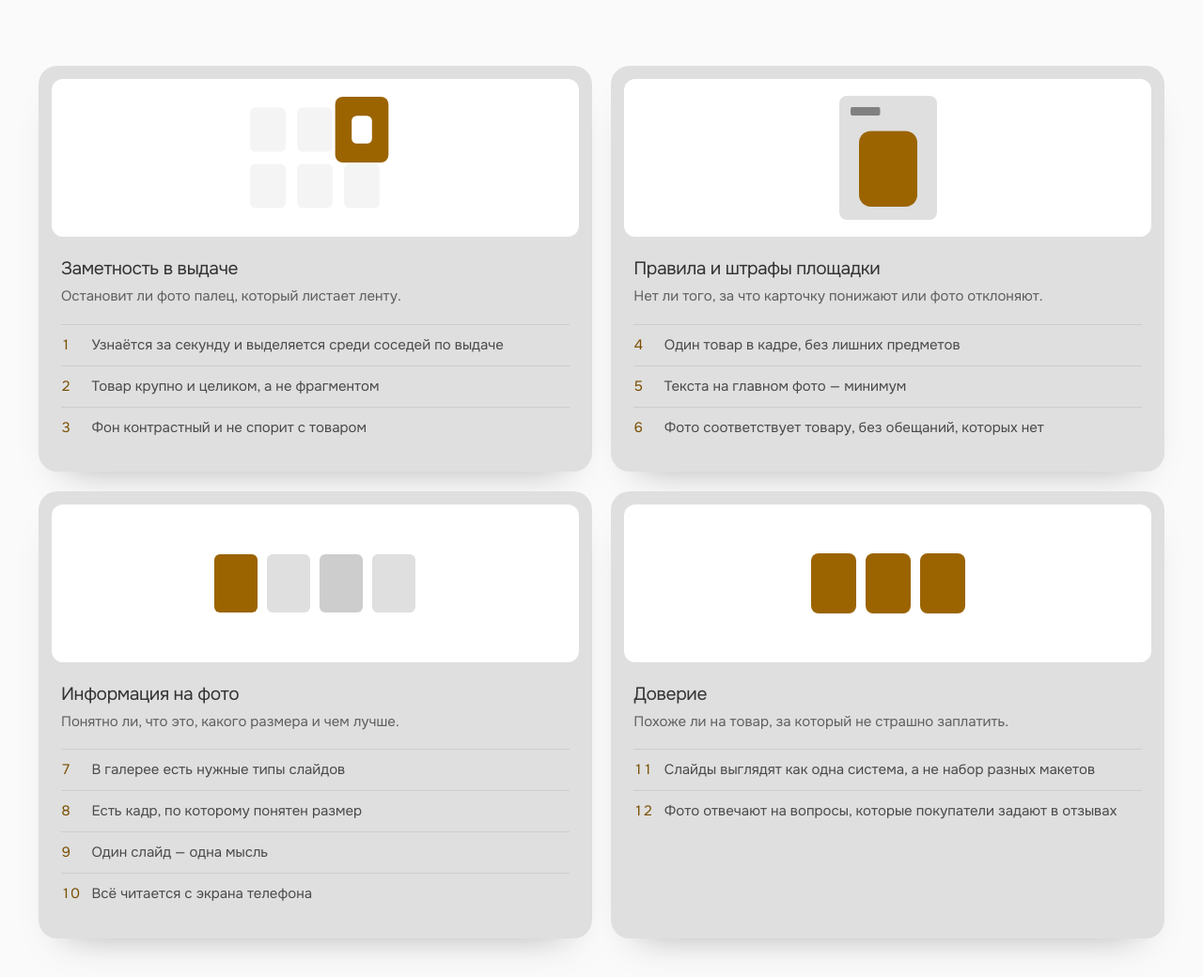
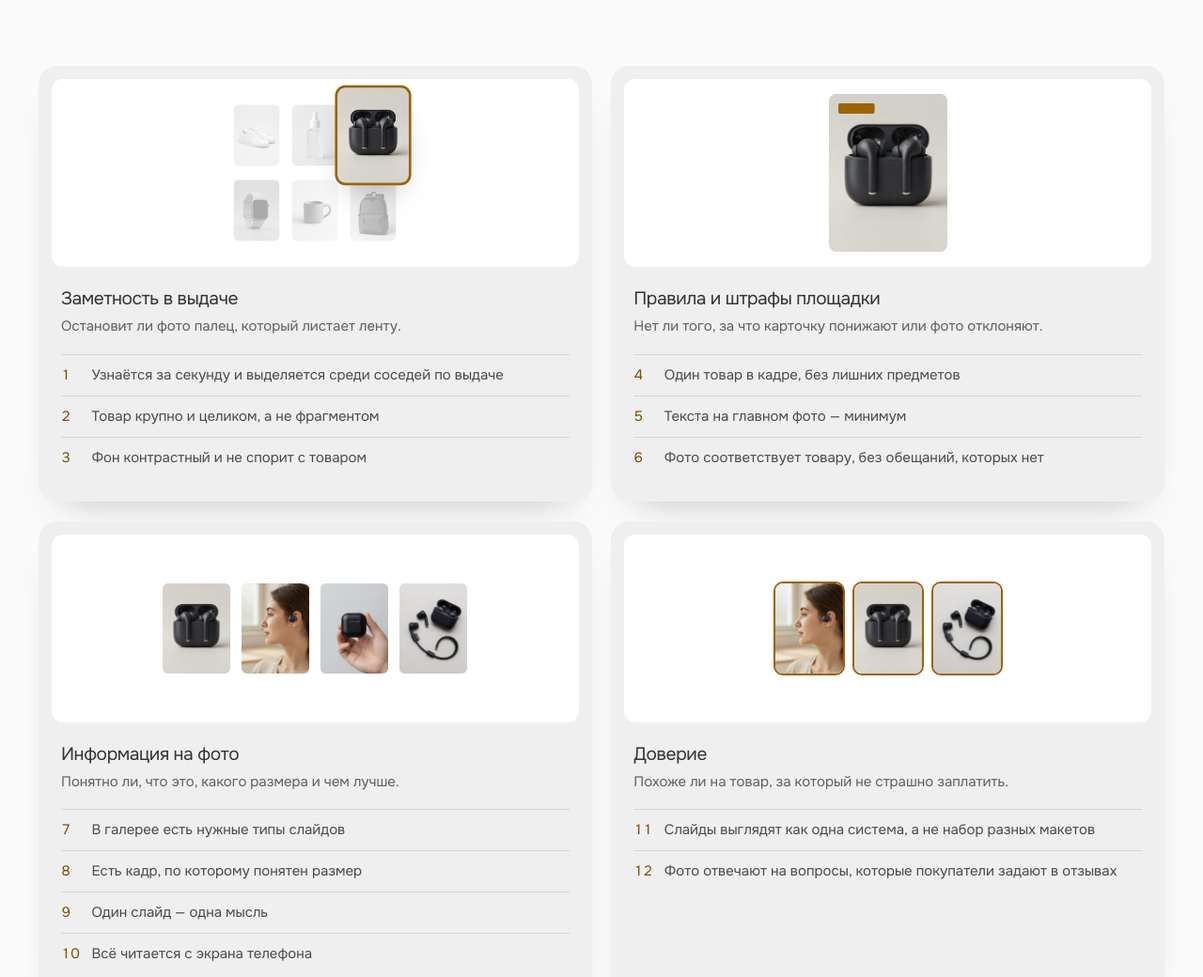
Before and after one commit to artemdesignerwork-dev/wb-ozon-audit-landing, a plain HTML site: page index.html in a window 1280 px wide. Shown: the part 4318-5358 px from the top of the page at 94% size. Drawn offline with Linux system fonts and the light colour scheme; a web font is replaced by a local one.

Commit message:
Criteria diagrams use real product photos; lighter cards; 3D visual in the closing band
Images generated with Higgsfield z_image; prompts embedded in each file.

Co-Authored-By: Claude Opus 5.5 <noreply@anthropic.com>

```diff
--- a/index.html
+++ b/index.html
@@ -197,7 +197,7 @@
     <div class="groups">
       <article class="group" tabindex="-1">
         <div class="demo demo--feed" aria-hidden="true">
-          <span></span><span></span><span class="is-you"><i></i></span><span></span><span></span><span></span>
+          <span><img src="assets/products/sneakers.jpg" width="600" height="800" alt="" loading="lazy" decoding="async"></span><span><img src="assets/products/serum.jpg" width="600" height="800" alt="" loading="lazy" decoding="async"></span><span class="is-you"><img src="assets/products/earbuds.jpg" width="600" height="800" alt="" loading="lazy" decoding="async"></span><span><img src="assets/products/watch.jpg" width="600" height="800" alt="" loading="lazy" decoding="async"></span><span><img src="assets/products/mug.jpg" width="600" height="800" alt="" loading="lazy" decoding="async"></span><span><img src="assets/products/backpack.jpg" width="600" height="800" alt="" loading="lazy" decoding="async"></span>
         </div>
         <h3>Заметность в&nbsp;выдаче</h3>
         <p class="group__lead">Остановит&nbsp;ли фото палец, который листает ленту.</p>
@@ -209,7 +209,7 @@
       </article>
       <article class="group" tabindex="-1">
         <div class="demo demo--rules" aria-hidden="true">
-          <div class="demo__frame"><b></b><b></b><b></b><i></i></div>
+          <div class="demo__frame"><img src="assets/products/earbuds.jpg" width="600" height="800" alt="" loading="lazy" decoding="async"><b></b><b></b><b></b></div>
         </div>
         <h3>Правила и&nbsp;штрафы площадки</h3>
         <p class="group__lead">Нет&nbsp;ли того, за&nbsp;что карточку понижают или фото отклоняют.</p>
@@ -221,7 +221,7 @@
       </article>
       <article class="group" tabindex="-1">
         <div class="demo demo--info" aria-hidden="true">
-          <span></span><span></span><span></span><span></span>
+          <span><img src="assets/products/earbuds.jpg" width="600" height="800" alt="" loading="lazy" decoding="async"></span><span><img src="assets/products/inuse.jpg" width="600" height="800" alt="" loading="lazy" decoding="async"></span><span><img src="assets/products/scale.jpg" width="600" height="800" alt="" loading="lazy" decoding="async"></span><span><img src="assets/products/flatlay.jpg" width="600" height="800" alt="" loading="lazy" decoding="async"></span>
         </div>
         <h3>Информация на&nbsp;фото</h3>
         <p class="group__lead">Понятно&nbsp;ли, что это, какого размера и&nbsp;чем лучше.</p>
@@ -234,7 +234,7 @@
       </article>
       <article class="group" tabindex="-1">
         <div class="demo demo--trust" aria-hidden="true">
-          <span></span><span></span><span></span>
+          <span><img src="assets/products/inuse.jpg" width="600" height="800" alt="" loading="lazy" decoding="async"></span><span><img src="assets/products/earbuds.jpg" width="600" height="800" alt="" loading="lazy" decoding="async"></span><span><img src="assets/products/flatlay.jpg" width="600" height="800" alt="" loading="lazy" decoding="async"></span>
         </div>
         <h3>Доверие</h3>
         <p class="group__lead">Похоже&nbsp;ли на&nbsp;товар, за&nbsp;который не&nbsp;страшно заплатить.</p>
@@ -325,11 +325,16 @@
 
   <!-- Close -->
   <section class="close" aria-labelledby="close-title">
-    <h2 class="close__title" id="close-title">Пришлите ссылку на&nbsp;обложку&nbsp;— получите разбор причин низкого CTR через 24&nbsp;часа</h2>
-    <a class="btn btn--light btn--lg" data-tg href="https://t.me/Artfreelancer" onclick="ym(113476350,'reachGoal','tg_click')" target="_blank" rel="noopener">
-      <span class="btn__label">Прислать ссылку в Telegram</span>
-      <span class="btn__disc" aria-hidden="true"><svg viewBox="0 0 16 16"><path d="M3 8h9M8.5 4.5 12 8l-3.5 3.5"/></svg></span>
-    </a>
+    <div class="close__copy">
+      <h2 class="close__title" id="close-title">Пришлите ссылку на&nbsp;обложку&nbsp;— получите разбор причин низкого CTR через 24&nbsp;часа</h2>
+      <a class="btn btn--light btn--lg" data-tg href="https://t.me/Artfreelancer" onclick="ym(113476350,'reachGoal','tg_click')" target="_blank" rel="noopener">
+        <span class="btn__label">Прислать ссылку в Telegram</span>
+        <span class="btn__disc" aria-hidden="true"><svg viewBox="0 0 16 16"><path d="M3 8h9M8.5 4.5 12 8l-3.5 3.5"/></svg></span>
+      </a>
+    </div>
+    <figure class="close__visual" aria-hidden="true">
+      <img src="assets/products/visual3d.jpg" width="1400" height="1050" alt="" loading="lazy" decoding="async">
+    </figure>
   </section>
 
 </main>
--- a/styles.css
+++ b/styles.css
@@ -4,6 +4,7 @@
   --paper: #ffffff;
   --neutral: #dfdfdf;
   --neutral-deep: #cdcdcd;
+  --neutral-soft: #efefef;    /* criteria cards: lighter than the neutral band */
   --ink: #333333;
   --ink-soft: #4a4a4a;
   --muted: #5f5f5f;
@@ -392,17 +393,17 @@ button { font: inherit; color: inherit; }
   max-width: var(--max); margin: 0 auto;
   padding: var(--section) var(--gutter) 0;
 }
-/* criteria: feature cards with a live diagram on top */
+/* criteria: feature cards with a live product-photo diagram on top */
 .groups { display: grid; grid-template-columns: repeat(2, minmax(0, 1fr)); gap: clamp(12px, 1.6vw, 24px); }
 .group {
   display: flex; flex-direction: column;
   padding: 14px 14px clamp(20px, 2vw, 28px);
   border-radius: 20px;
-  background: var(--neutral);
+  background: var(--neutral-soft);
   outline: none;
   transition: transform .5s var(--ease), box-shadow .5s var(--ease);
 }
-.group:hover, .group.is-play { transform: translateY(-4px); box-shadow: 0 22px 40px -28px rgba(0, 0, 0, .35); }
+.group:hover, .group.is-play { transform: translateY(-4px); box-shadow: 0 22px 40px -28px rgba(0, 0, 0, .3); }
 .group h3 { font-size: clamp(1.2rem, 1.5vw, 1.4rem); line-height: 1.2; font-weight: 400; letter-spacing: -0.02em; margin: 22px 10px 0; text-wrap: balance; }
 .group__lead { color: var(--muted); font-size: 15px; line-height: 1.45; margin: 8px 10px 18px; }
 .group ol { counter-reset: h; display: grid; margin: 0 10px; }
@@ -413,56 +414,60 @@ button { font: inherit; color: inherit; }
   counter-increment: h;
   display: grid; grid-template-columns: 1.9em 1fr; gap: 4px;
   padding: 11px 0;
-  border-top: 1px solid var(--neutral-deep);
+  border-top: 1px solid var(--line);
   color: var(--ink-soft); font-size: 15px; line-height: 1.4;
   text-wrap: pretty;
 }
 .group li::before { content: counter(h); color: var(--accent-text); font-variant-numeric: tabular-nums; }
 
 .demo {
-  position: relative; height: 168px; border-radius: 12px;
+  position: relative; height: 200px; border-radius: 12px;
   background: var(--paper);
   display: grid; place-items: center; overflow: hidden;
 }
-.demo span, .demo b, .demo i { display: block; transition: transform .6s var(--ease), opacity .5s var(--ease), background-color .5s var(--ease), border-radius .5s var(--ease); }
+.demo span, .demo b, .demo img { display: block; transition: transform .6s var(--ease), opacity .5s var(--ease), filter .5s var(--ease), border-radius .5s var(--ease), box-shadow .5s var(--ease); }
+.demo img { width: 100%; height: 100%; object-fit: cover; }
 
 /* 1 · a search feed where one cover takes the eye */
-.demo--feed { grid-template-columns: repeat(3, 42px); grid-auto-rows: 52px; gap: 8px; place-content: center; place-items: stretch; }
-.demo--feed span { border-radius: 6px; background: var(--neutral); }
-.demo--feed .is-you { background: var(--accent); display: grid; place-items: center; position: relative; z-index: 1; }
-.demo--feed .is-you i { width: 16px; height: 22px; border-radius: 4px; background: #fff; }
-.group:hover .demo--feed span:not(.is-you), .group.is-play .demo--feed span:not(.is-you) { opacity: .35; transform: scale(.9); }
-.group:hover .demo--feed .is-you, .group.is-play .demo--feed .is-you { transform: scale(1.35); }
+.demo--feed { grid-template-columns: repeat(3, 54px); grid-auto-rows: 72px; gap: 8px; place-content: center; place-items: stretch; }
+.demo--feed span { border-radius: 6px; overflow: hidden; background: var(--neutral); }
+.demo--feed .is-you { position: relative; z-index: 1; box-shadow: 0 0 0 2px var(--accent); }
+.group:hover .demo--feed span:not(.is-you), .group.is-play .demo--feed span:not(.is-you) { opacity: .35; filter: grayscale(1); transform: scale(.9); }
+.group:hover .demo--feed .is-you, .group.is-play .demo--feed .is-you { transform: scale(1.4); box-shadow: 0 0 0 2px var(--accent), 0 14px 26px -12px rgba(0, 0, 0, .45); }
 
-/* 2 · a cover cluttered with text, cleaned down to one product */
-.demo__frame { position: relative; width: 104px; height: 132px; border-radius: 8px; background: var(--neutral); }
-.demo--rules b { position: absolute; left: 12px; height: 9px; border-radius: 3px; background: var(--ink); opacity: .55; transform-origin: left center; }
-.demo--rules b:nth-child(1) { top: 12px; width: 70px; }
-.demo--rules b:nth-child(2) { top: 26px; width: 54px; }
-.demo--rules b:nth-child(3) { top: 40px; width: 62px; }
-.demo--rules i { position: absolute; left: 50%; bottom: 14px; width: 40px; height: 52px; margin-left: -20px; border-radius: 8px; background: var(--accent); transform-origin: center bottom; }
+/* 2 · a cover cluttered with promo text, cleaned down to the product */
+.demo__frame { position: relative; width: 126px; height: 168px; border-radius: 8px; overflow: hidden; background: #e4e0d9; }
+.demo--rules b { position: absolute; left: 10px; height: 11px; border-radius: 3px; background: var(--ink); opacity: .82; transform-origin: left center; z-index: 1; }
+.demo--rules b:nth-of-type(1) { top: 10px; width: 92px; background: var(--accent); opacity: 1; }
+.demo--rules b:nth-of-type(2) { top: 26px; width: 70px; }
+.demo--rules b:nth-of-type(3) { top: 42px; width: 82px; }
+.demo--rules img { transform-origin: center 70%; transform: scale(.9) translateY(12px); }
 .group:hover .demo--rules b, .group.is-play .demo--rules b { transform: scaleX(0); opacity: 0; }
-.group:hover .demo--rules b:nth-child(1), .group.is-play .demo--rules b:nth-child(1) { transform: scaleX(.45); opacity: .55; }
-.group:hover .demo--rules i, .group.is-play .demo--rules i { transform: scale(1.55); }
+.group:hover .demo--rules b:nth-of-type(1), .group.is-play .demo--rules b:nth-of-type(1) { transform: scaleX(.42); opacity: 1; }
+.group:hover .demo--rules img, .group.is-play .demo--rules img { transform: scale(1.08); }
 
 /* 3 · a gallery fanned in a stack, laid out slide by slide */
-.demo--info span { position: absolute; left: 50%; top: 50%; width: 46px; height: 62px; margin: -31px 0 0 -23px; border-radius: 6px; background: var(--neutral); box-shadow: 0 0 0 2px var(--paper); }
-.demo--info span:nth-child(1) { background: var(--accent); z-index: 4; }
-.demo--info span:nth-child(2) { transform: translate(6px, -4px) rotate(5deg); z-index: 3; }
-.demo--info span:nth-child(3) { transform: translate(12px, -8px) rotate(10deg); z-index: 2; background: var(--neutral-deep); }
-.demo--info span:nth-child(4) { transform: translate(18px, -12px) rotate(15deg); z-index: 1; }
-.group:hover .demo--info span:nth-child(1), .group.is-play .demo--info span:nth-child(1) { transform: translateX(-84px); }
-.group:hover .demo--info span:nth-child(2), .group.is-play .demo--info span:nth-child(2) { transform: translateX(-28px); }
-.group:hover .demo--info span:nth-child(3), .group.is-play .demo--info span:nth-child(3) { transform: translateX(28px); }
-.group:hover .demo--info span:nth-child(4), .group.is-play .demo--info span:nth-child(4) { transform: translateX(84px); }
+.demo--info span { position: absolute; left: 50%; top: 50%; width: 72px; height: 96px; margin: -48px 0 0 -36px; border-radius: 6px; overflow: hidden; background: var(--neutral); box-shadow: 0 0 0 2px var(--paper); }
+.demo--info span:nth-child(1) { z-index: 4; }
+.demo--info span:nth-child(2) { transform: translate(7px, -5px) rotate(5deg); z-index: 3; }
+.demo--info span:nth-child(3) { transform: translate(14px, -10px) rotate(10deg); z-index: 2; }
+.demo--info span:nth-child(4) { transform: translate(21px, -15px) rotate(15deg); z-index: 1; }
+.group:hover .demo--info span:nth-child(1), .group.is-play .demo--info span:nth-child(1) { transform: translateX(-126px); }
+.group:hover .demo--info span:nth-child(2), .group.is-play .demo--info span:nth-child(2) { transform: translateX(-42px); }
+.group:hover .demo--info span:nth-child(3), .group.is-play .demo--info span:nth-child(3) { transform: translateX(42px); }
+.group:hover .demo--info span:nth-child(4), .group.is-play .demo--info span:nth-child(4) { transform: translateX(126px); }
 
 /* 4 · mismatched slides that become one system */
-.demo--trust { grid-auto-flow: column; gap: 10px; place-content: center; align-items: center; }
-.demo--trust span { width: 48px; height: 64px; background: var(--neutral); }
-.demo--trust span:nth-child(1) { border-radius: 2px; background: var(--neutral-deep); transform: rotate(-6deg); }
-.demo--trust span:nth-child(2) { border-radius: 50% 50% 8px 8px; background: var(--ink); opacity: .7; transform: translateY(8px); }
-.demo--trust span:nth-child(3) { border-radius: 16px; transform: rotate(7deg) translateY(-6px) scaleX(.84); }
-.group:hover .demo--trust span, .group.is-play .demo--trust span { border-radius: 8px; background: var(--accent); opacity: 1; transform: none; }
+.demo--trust { grid-auto-flow: column; gap: 12px; place-content: center; align-items: center; }
+.demo--trust span { width: 72px; height: 96px; overflow: hidden; background: var(--neutral); }
+.demo--trust span:nth-child(1) { border-radius: 2px; transform: rotate(-7deg) scale(.9); }
+.demo--trust span:nth-child(1) img { filter: grayscale(1) contrast(1.2); }
+.demo--trust span:nth-child(2) { border-radius: 40px 40px 6px 6px; transform: translateY(10px); }
+.demo--trust span:nth-child(2) img { filter: saturate(2.2) hue-rotate(-25deg); }
+.demo--trust span:nth-child(3) { border-radius: 20px; transform: rotate(8deg) translateY(-8px) scale(.85); }
+.demo--trust span:nth-child(3) img { filter: sepia(.9) brightness(1.1); }
+.group:hover .demo--trust span, .group.is-play .demo--trust span { border-radius: 8px; transform: none; box-shadow: 0 0 0 2px var(--accent); }
+.group:hover .demo--trust img, .group.is-play .demo--trust img { filter: none; }
 
 /* Pricing --------------------------------------------------------------- */
 .plans { display: grid; grid-template-columns: repeat(2, minmax(0, 1fr)); gap: clamp(12px, 1.6vw, 24px); }
@@ -522,8 +527,18 @@ button { font: inherit; color: inherit; }
   color: #fff;
   border-radius: 28px;
   padding: clamp(48px, 7vw, 112px) clamp(24px, 5vw, 80px);
-  display: grid; gap: clamp(28px, 3vw, 44px); justify-items: start;
+  display: grid; grid-template-columns: minmax(0, 1.1fr) minmax(0, .9fr); gap: clamp(24px, 4vw, 64px); align-items: center;
+  overflow: hidden;
 }
+.close__copy { display: grid; gap: clamp(28px, 3vw, 44px); justify-items: start; }
+.close__visual { margin: clamp(-48px, -4vw, -24px) clamp(-80px, -5vw, -24px) clamp(-48px, -4vw, -24px) 0; }
+.close__visual img {
+  width: 100%; height: auto;
+  -webkit-mask-image: radial-gradient(ellipse 60% 58% at 52% 52%, #000 45%, transparent 82%);
+          mask-image: radial-gradient(ellipse 60% 58% at 52% 52%, #000 45%, transparent 82%);
+  animation: float 7s ease-in-out infinite;
+}
+@keyframes float { 50% { transform: translateY(-10px) rotate(-1deg); } }
 @media (min-width: 1537px) { .close { max-width: calc(var(--max) - 2 * var(--gutter)); margin-left: auto; margin-right: auto; } }
 .close__title { font-size: clamp(2rem, 4.4vw, 4rem); line-height: 1.04; font-weight: 400; letter-spacing: -0.035em; max-width: 22ch; text-wrap: balance; }
 
@@ -551,6 +566,8 @@ button { font: inherit; color: inherit; }
 }
 
 @media (max-width: 860px) {
+  .close { grid-template-columns: 1fr; }
+  .close__visual { order: -1; max-width: 460px; margin: -24px auto -8px; }
   .section-head, .apply__head { grid-template-columns: 1fr; align-items: start; }
   .hero__foot { grid-template-columns: 1fr; justify-items: center; }
   .hero__badge, .hero__down { display: none; }
@@ -588,9 +605,11 @@ button { font: inherit; color: inherit; }
   .groups { grid-template-columns: 1fr; }
   .faq__a { padding-right: 0; font-size: 16px; }
   .close { border-radius: 22px; }
+  .close__visual { max-width: 360px; margin: -12px auto 0; }
 }
 
 @media (prefers-reduced-motion: reduce) {
+  .close__visual img { animation: none; }
   .faq details[open] .faq__a .w { animation: none; }
   html { scroll-behavior: auto; }
   *, *::before, *::after { transition-duration: .01ms !important; animation-duration: .01ms !important; }
```
Also changed, not shown: assets/products/backpack.jpg (added), assets/products/earbuds.jpg (added), assets/products/flatlay.jpg (added), assets/products/inuse.jpg (added), assets/products/mug.jpg (added), assets/products/scale.jpg (added), assets/products/serum.jpg (added), assets/products/sneakers.jpg (added), assets/products/visual3d.jpg (added), assets/products/watch.jpg (added).
